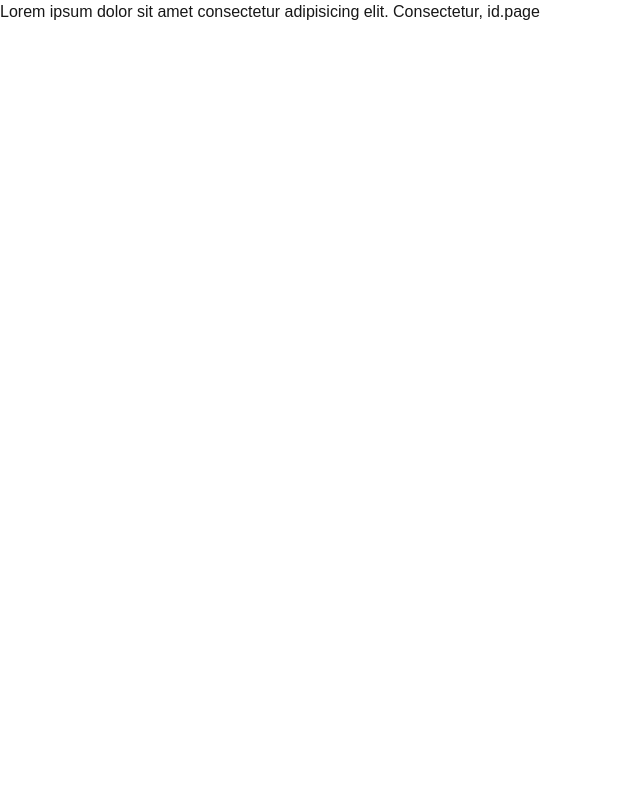
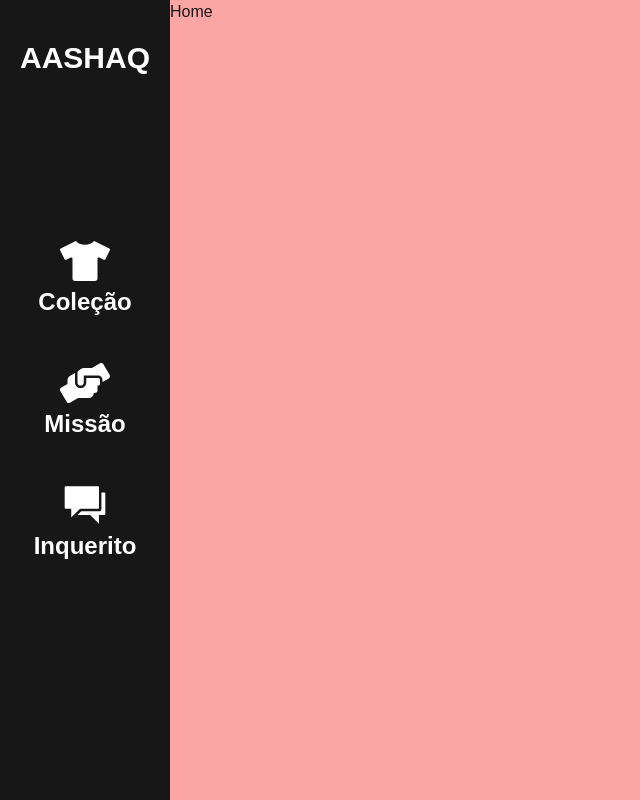
Before and after one commit to Satumbo9/aashaqclothing, a Next.js app in the folder aashaqweb/: page /Home in a window 1280 px wide. Shown: the whole page, without its empty margins (0-640 px from the left). Built offline with nearby package versions, Linux system fonts and the light colour scheme.

Commit message:
Page, Route, and Menu Done

```diff
--- a/aashaqweb/Componet/ui/Nav.tsx
+++ /dev/null
@@ -1,9 +0,0 @@
-import React from "react";
-
-export default function Nav() {
-  return (
-    <header className="bg-red-500 h-screen w-10">
-      Lorem ipsum dolor sit amet consectetur adipisicing elit. Consectetur, id.
-    </header>
-  );
-}
--- /dev/null
+++ b/aashaqweb/app/About/page.tsx
@@ -0,0 +1,7 @@
+import React from "react";
+
+const page = () => {
+  return <section className="bg-pink-500 h-screen w-full">About us</section>;
+};
+
+export default page;
--- a/aashaqweb/app/Home/page.tsx
+++ b/aashaqweb/app/Home/page.tsx
@@ -1,7 +1,7 @@
 import React from "react";
 
-const page = () => {
-  return <div>page</div>;
+const Home = () => {
+  return <div className=" bg-red-300   w-full">Home</div>;
 };
 
-export default page;
+export default Home;
--- /dev/null
+++ b/aashaqweb/app/Inquiry/page.tsx
@@ -0,0 +1,7 @@
+import React from "react";
+
+const page = () => {
+  return <div className=" bg-yellow-300 w-full h-screen">Inquery</div>;
+};
+
+export default page;
--- /dev/null
+++ b/aashaqweb/app/Mission/page.tsx
@@ -0,0 +1,7 @@
+import React from "react";
+
+const page = () => {
+  return <div className=" bg-sky-300 w-full h-screen"></div>;
+};
+
+export default page;
--- /dev/null
+++ b/aashaqweb/app/componets/shared/data.tsx
@@ -0,0 +1,25 @@
+import { nanoid } from "nanoid";
+import { FaTshirt, FaHandsHelping, FaShippingFast } from "react-icons/fa";
+
+import { IoMdChatboxes } from "react-icons/io";
+
+export const navLinks = [
+  {
+    id: nanoid(),
+    text: "Coleção",
+    route: "/Home",
+    icon: <FaTshirt style={{ fontSize: "50px" }} />,
+  },
+  {
+    id: nanoid(),
+    text: "Missão",
+    route: "/Mission",
+    icon: <FaHandsHelping style={{ fontSize: "50px" }} />,
+  },
+  {
+    id: nanoid(),
+    text: "Inquerito",
+    route: "/Inquiry",
+    icon: <IoMdChatboxes style={{ fontSize: "50px" }} />,
+  },
+];
--- /dev/null
+++ b/aashaqweb/app/componets/ui/Nav.tsx
@@ -0,0 +1,35 @@
+"use client";
+import React from "react";
+import { navLinks } from "../shared/data";
+import Link from "next/link";
+
+const Nav = () => {
+  return (
+    <header
+      className="bg-[#171717] text-white max-w-56 px-5
+      flex flex-col gap-40"
+    >
+      <Link
+        className="text-3xl font-semibold text-center mt-10  hover:text-red-500 transition-all duration-150 ease-out "
+        href="/About"
+      >
+        AASHAQ
+      </Link>
+      <ul className=" flex flex-col gap-10 text-center">
+        {navLinks.map((item) => (
+          <li className="">
+            <Link
+              className="text-2xl flex flex-col items-center  hover:text-red-500 transition-all duration-150 ease-out"
+              href={item.route}
+            >
+              {item.icon}
+              <p className="font-semibold">{item.text}</p>
+            </Link>
+          </li>
+        ))}
+      </ul>
+    </header>
+  );
+};
+
+export default Nav;
--- /dev/null
+++ b/aashaqweb/app/componets/ui/icons.tsx
@@ -0,0 +1,9 @@
+import React from "react";
+
+interface;
+
+const icons = () => {
+  return <div>icons</div>;
+};
+
+export default icons;
--- a/aashaqweb/app/layout.tsx
+++ b/aashaqweb/app/layout.tsx
@@ -1,7 +1,7 @@
 import type { Metadata } from "next";
 import localFont from "next/font/local";
 import "./globals.css";
-import Nav from "@/Componet/ui/Nav";
+import Nav from "@/app/componets/ui/Nav";
 
 const geistSans = localFont({
   src: "./fonts/GeistVF.woff",
```
Also changed, not shown: aashaqweb/package.json (+6 -4 lines), 1 other file (tests, documents, lock files or other folders).
